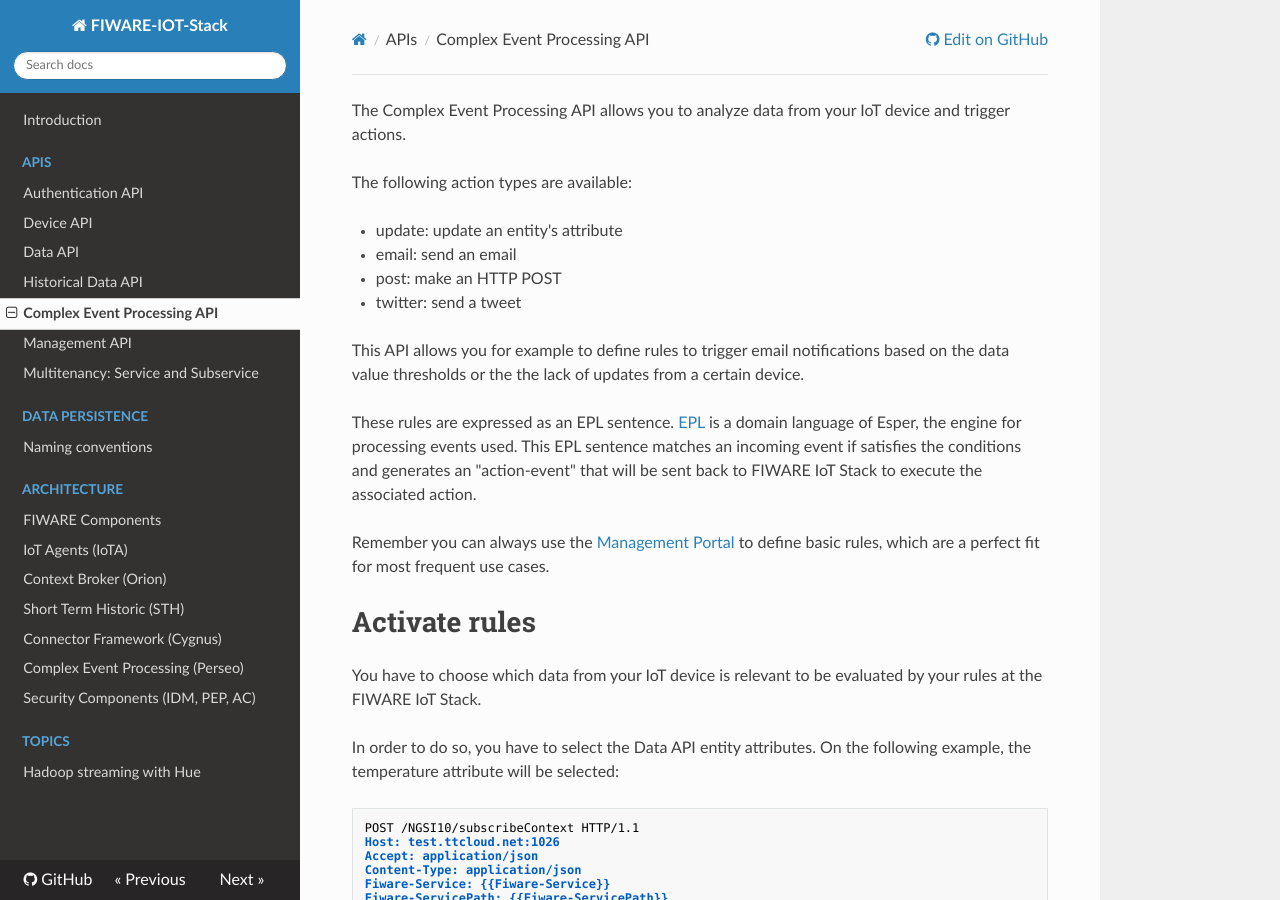
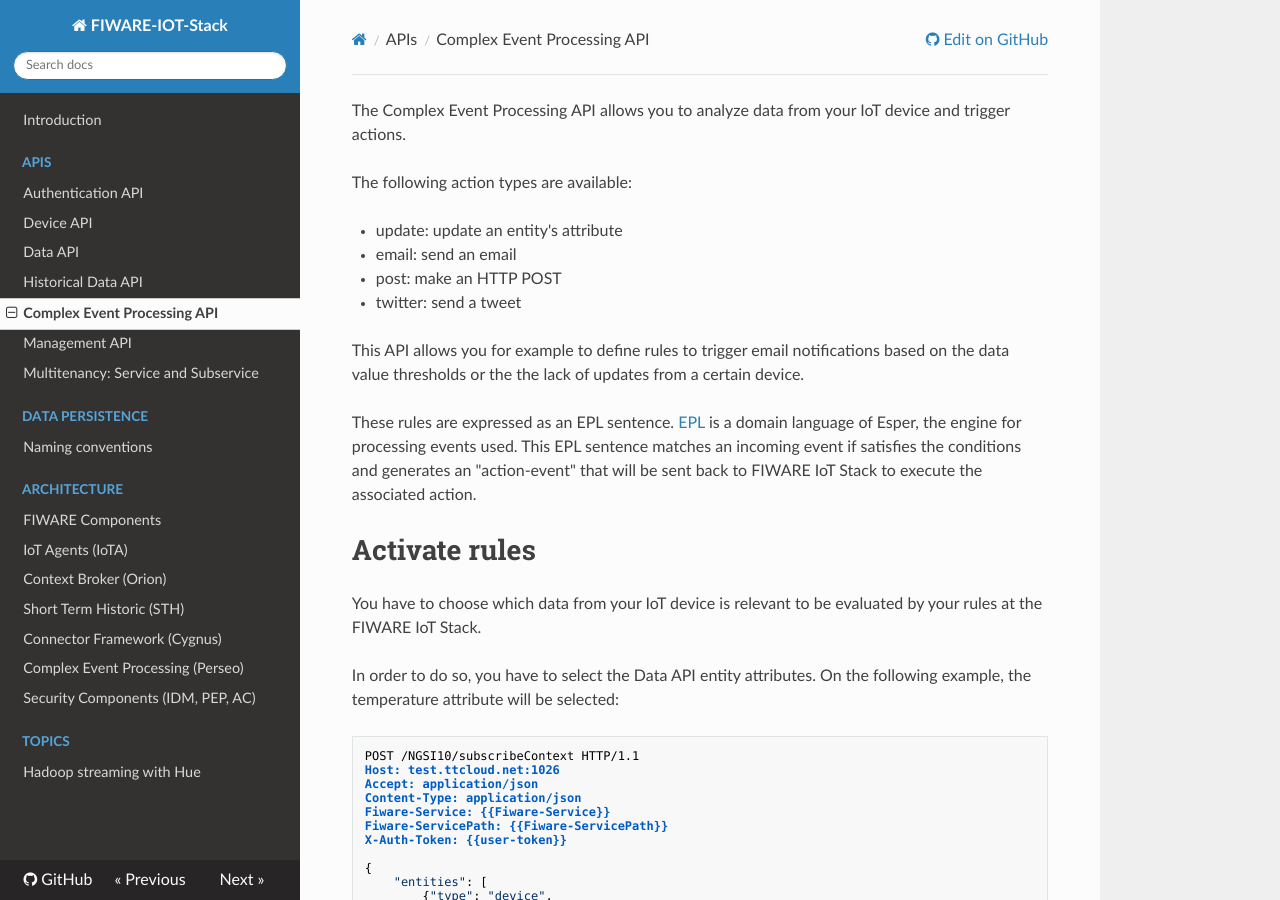
Before and after one commit to telefonicaid/thinking-cities, an MkDocs documentation site: the page built from docs/cep_api.md, in a window 1280 px wide and 900 px high. Built offline with MkDocs 1.6.1, drawn with Linux system fonts in a browser that asks for light colours; nearby versions of some CDN libraries; old or Windows-style settings are respelled for this version of MkDocs.

```diff
--- a/docs/cep_api.md
+++ b/docs/cep_api.md
@@ -10,8 +10,6 @@
 This API allows you for example to define rules to trigger email notifications based on the data value thresholds or the the lack of updates from a certain device.
 
 These rules are expressed as an EPL sentence. [EPL](http://www.espertech.com/esper/index.php) is a domain language of Esper, the engine for processing events used. This EPL sentence matches an incoming event if satisfies the conditions and generates an "action-event" that will be sent back to FIWARE IoT Stack to execute the associated action.
-
-Remember you can always use the [Management Portal](portal.md) to define basic rules, which are a perfect fit for most frequent use cases.
 
 
 # Activate rules
```
Also changed, not shown: docs/cep.md (+1 -1 lines), docs/context_broker.md (+1 -1 lines).
